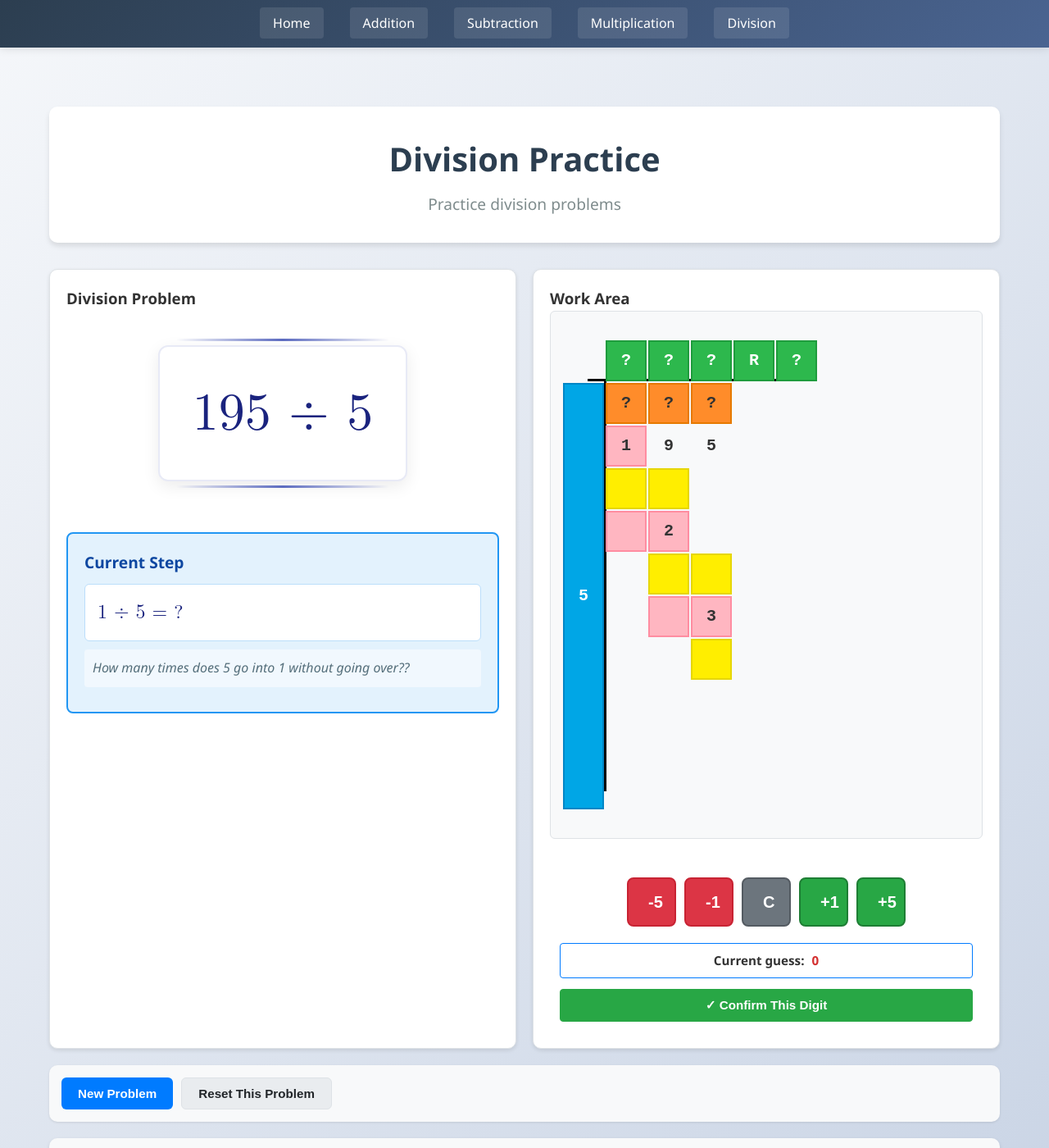
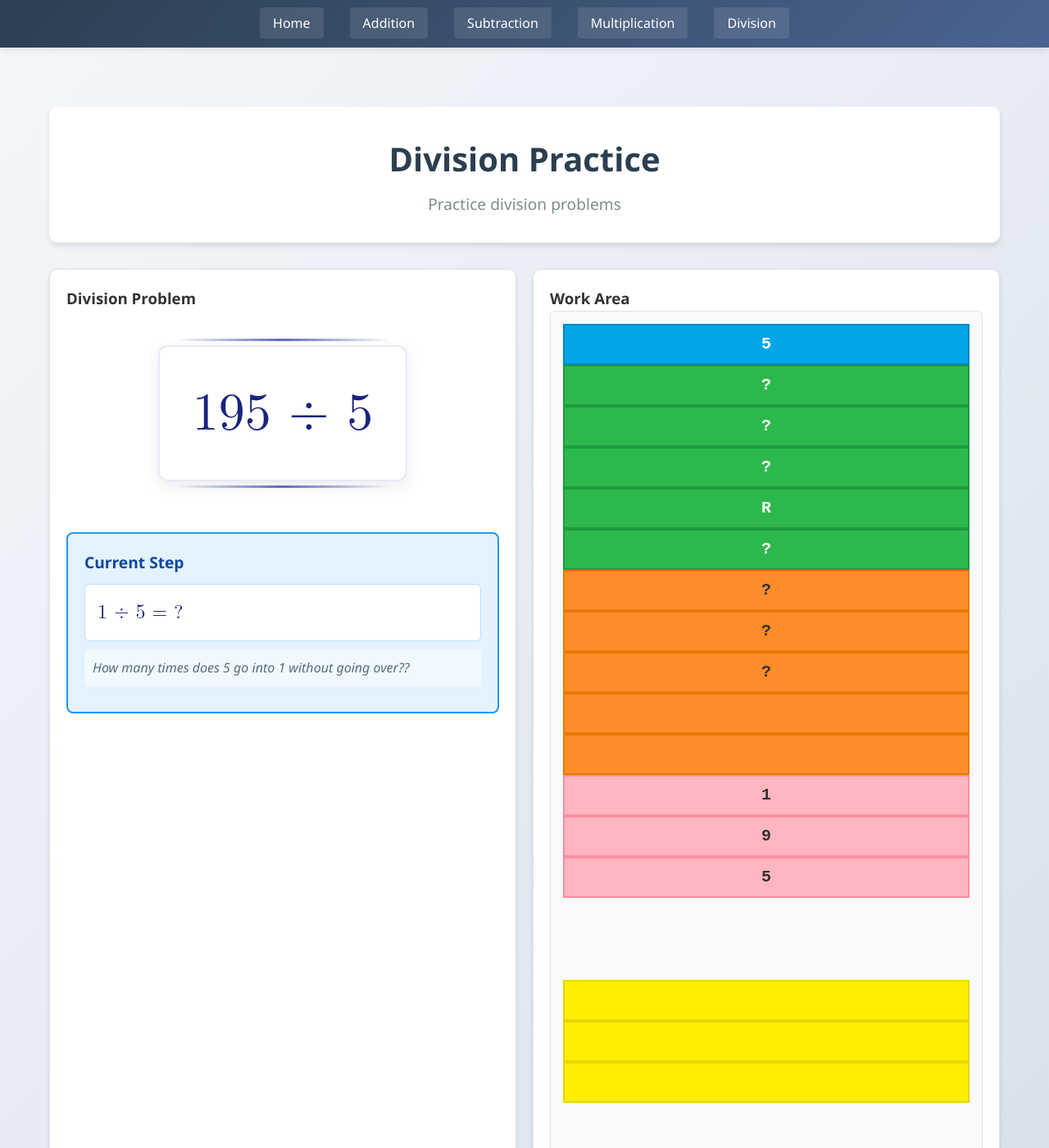
Before and after one commit to ZBZFirst/Math, a Jekyll site: the page built from division.md, in a window 1280 px wide and 1400 px high. Shown: the whole window at 82% size. Built offline with Jekyll 4.4.1, drawn with Linux system fonts in a browser that asks for light colours.

Commit message:
Update division.html

```diff
--- a/_layouts/division.html
+++ b/_layouts/division.html
@@ -30,40 +30,6 @@
     };
     </script>
     <script src="https://cdn.jsdelivr.net/npm/mathjax@3/es5/tex-chtml.js"></script>
-    <style>
-        /* Static grid styles */
-        .static-division-grid {
-            display: grid;
-            grid-template-columns: 50px repeat(5, 50px);
-            grid-template-rows: repeat(11, 50px);
-            gap: 2px;
-            position: relative;
-        }
-
-        .static-grid-container {
-            position: relative;
-            display: inline-block;
-        }
-
-        .static-division-symbol {
-            position: absolute;
-            left: 50px;
-            top: 50px;
-            width: 3px;
-            height: 500px;
-            background: black;
-        }
-
-        .static-division-symbol::before {
-            content: '';
-            position: absolute;
-            top: -3px;
-            left: -20px;
-            width: 260px;
-            height: 3px;
-            background: black;
-        }
-    </style>
 </head>
 <body>
     {% include header.html %}
@@ -105,88 +71,97 @@
                 <div class="work-container">
                     <h3>Work Area</h3>
                     <div class="Work-Container" id="workStageContainer">
-                        <div class="static-grid-container">
-                            <div class="static-division-symbol"></div>
-                            <div class="static-division-grid" id="divisionGrid">
-                                <!-- =========== DIVISOR GRID (spans rows 2-12) =========== -->
-                                <div id="divisor" class="grid-cell blue" style="grid-column:1; grid-row:2/span 11">5</div>
+                        <div class="division-work-layout">
 
-                                <!-- =========== ANSWER ROW =========== -->
-                                <div id="ans-q0" class="grid-cell green" style="grid-column:2; grid-row:1">?</div>
-                                <div id="ans-q1" class="grid-cell green" style="grid-column:3; grid-row:1">?</div>
-                                <div id="ans-q2" class="grid-cell green" style="grid-column:4; grid-row:1">?</div>
-                                <div id="ans-r" class="grid-cell green" style="grid-column:5; grid-row:1">R</div>
-                                <div id="ans-rem" class="grid-cell green" style="grid-column:6; grid-row:1">?</div>
+                            <!-- 1. DIVISOR (left side) -->
+                            <div class="divisor-section">
+                                <div id="divisor" class="grid-cell blue">5</div>
+                            </div>
 
+                            <!-- 2. ANSWER ROW (top right) -->
+                            <div class="answer-section">
+                                <div id="ans-q0" class="grid-cell green">?</div>
+                                <div id="ans-q1" class="grid-cell green">?</div>
+                                <div id="ans-q2" class="grid-cell green">?</div>
+                                <div id="ans-r" class="grid-cell green">R</div>
+                                <div id="ans-rem" class="grid-cell green">?</div>
+                            </div>
+
+
+                            <!-- 3. WORK GRID (main area) -->
+                            <div class="work-grid-section">
+                                <div class="division-symbol"></div>
+                                <div class="work-grid" id="divisionGrid">
                                     <!-- =========== ROW 1: DIVIDEND =========== -->
-                                <div id="r1c1" class="grid-cell orange" style="grid-column:2; grid-row:2">?</div>
-                                <div id="r1c2" class="grid-cell orange" style="grid-column:3; grid-row:2">?</div>
-                                <div id="r1c3" class="grid-cell orange" style="grid-column:4; grid-row:2">?</div>
-                                <div id="r1c4" class="grid-cell empty" style="grid-column:5; grid-row:2"></div>
-                                <div id="r1c5" class="grid-cell empty" style="grid-column:6; grid-row:2"></div>
+                                    <div id="r1c1" class="grid-cell orange">?</div>
+                                    <div id="r1c2" class="grid-cell orange">?</div>
+                                    <div id="r1c3" class="grid-cell orange">?</div>
+                                    <div id="r1c4" class="grid-cell orange"></div>
+                                    <div id="r1c5" class="grid-cell orange"></div>
 
                                     <!-- =========== ROW 2: STEP 1 PRODUCT =========== -->
-                                <div id="r2c1" class="grid-cell pink" style="grid-column:2; grid-row:3"></div>
-                                <div id="r2c2" class="grid-cell empty" style="grid-column:3; grid-row:3"></div>
-                                <div id="r2c3" class="grid-cell empty" style="grid-column:4; grid-row:3"></div>
-                                <div id="r2c4" class="grid-cell empty" style="grid-column:5; grid-row:3"></div>
-                                <div id="r2c5" class="grid-cell empty" style="grid-column:6; grid-row:3"></div>
+                                    <div id="r2c1" class="grid-cell pink"></div>
+                                    <div id="r2c2" class="grid-cell pink"></div>
+                                    <div id="r2c3" class="grid-cell pink"></div>
+                                    <div id="r2c4" class="grid-cell empty"></div>
+                                    <div id="r2c5" class="grid-cell empty"></div>
 
                                     <!-- =========== ROW 3: STEP 1 REMAINDER =========== -->
-                                <div id="r3c1" class="grid-cell yellow" style="grid-column:2; grid-row:4"></div>
-                                <div id="r3c2" class="grid-cell yellow" style="grid-column:3; grid-row:4">2</div>
-                                <div id="r3c3" class="grid-cell empty" style="grid-column:4; grid-row:4"></div>
-                                <div id="r3c4" class="grid-cell empty" style="grid-column:5; grid-row:4"></div>
-                                <div id="r3c5" class="grid-cell empty" style="grid-column:6; grid-row:4"></div>
+                                    <div id="r3c1" class="grid-cell yellow"></div>
+                                    <div id="r3c2" class="grid-cell yellow">2</div>
+                                    <div id="r3c3" class="grid-cell yellow"></div>
+                                    <div id="r3c4" class="grid-cell empty"></div>
+                                    <div id="r3c5" class="grid-cell empty"></div>
 
                                     <!-- =========== ROW 4: STEP 2 PRODUCT =========== -->
-                                <div id="r4c1" class="grid-cell pink" style="grid-column:2; grid-row:5"></div>
-                                <div id="r4c2" class="grid-cell pink" style="grid-column:3; grid-row:5"></div>
-                                <div id="r4c3" class="grid-cell empty" style="grid-column:4; grid-row:5"></div>
-                                <div id="r4c4" class="grid-cell empty" style="grid-column:5; grid-row:5"></div>
-                                <div id="r4c5" class="grid-cell empty" style="grid-column:6; grid-row:5"></div>
+                                    <div id="r4c1" class="grid-cell pink"></div>
+                                    <div id="r4c2" class="grid-cell pink"></div>
+                                    <div id="r4c3" class="grid-cell pink"></div>
+                                    <div id="r4c4" class="grid-cell empty"></div>
+                                    <div id="r4c5" class="grid-cell empty"></div>
 
                                     <!-- =========== ROW 5: STEP 2 REMAINDER =========== -->
-                                <div id="r5c1" class="grid-cell empty" style="grid-column:2; grid-row:6"></div>
-                                <div id="r5c2" class="grid-cell yellow" style="grid-column:3; grid-row:6"></div>
-                                <div id="r5c3" class="grid-cell yellow" style="grid-column:4; grid-row:6">3</div>
-                                <div id="r5c4" class="grid-cell empty" style="grid-column:5; grid-row:6"></div>
-                                <div id="r5c5" class="grid-cell empty" style="grid-column:6; grid-row:6"></div>
+                                    <div id="r5c1" class="grid-cell yellow"></div>
+                                    <div id="r5c2" class="grid-cell yellow"></div>
+                                    <div id="r5c3" class="grid-cell yellow">3</div>
+                                    <div id="r5c4" class="grid-cell empty"></div>
+                                    <div id="r5c5" class="grid-cell empty"></div>
 
                                     <!-- =========== ROW 6: STEP 3 PRODUCT =========== -->
-                                <div id="r6c1" class="grid-cell empty" style="grid-column:2; grid-row:7"></div>
-                                <div id="r6c2" class="grid-cell pink" style="grid-column:3; grid-row:7"></div>
-                                <div id="r6c3" class="grid-cell pink" style="grid-column:4; grid-row:7"></div>
-                                <div id="r6c4" class="grid-cell empty" style="grid-column:5; grid-row:7"></div>
-                                <div id="r6c5" class="grid-cell empty" style="grid-column:6; grid-row:7"></div>
+                                    <div id="r6c1" class="grid-cell pink"></div>
+                                    <div id="r6c2" class="grid-cell pink"></div>
+                                    <div id="r6c3" class="grid-cell pink"></div>
+                                    <div id="r6c4" class="grid-cell empty"></div>
+                                    <div id="r6c5" class="grid-cell empty"></div>
 
                                     <!-- =========== ROW 7: STEP 3 REMAINDER =========== -->
-                                <div id="r7c1" class="grid-cell empty" style="grid-column:2; grid-row:8"></div>
-                                <div id="r7c2" class="grid-cell empty" style="grid-column:3; grid-row:8"></div>
-                                <div id="r7c3" class="grid-cell yellow" style="grid-column:4; grid-row:8"></div>
-                                <div id="r7c4" class="grid-cell empty" style="grid-column:5; grid-row:8"></div>
-                                <div id="r7c5" class="grid-cell empty" style="grid-column:6; grid-row:8"></div>
+                                    <div id="r7c1" class="grid-cell yellow"></div>
+                                    <div id="r7c2" class="grid-cell yellow"></div>
+                                    <div id="r7c3" class="grid-cell yellow"></div>
+                                    <div id="r7c4" class="grid-cell empty"></div>
+                                    <div id="r7c5" class="grid-cell empty"></div>
 
                                     <!-- =========== ROW 8: EXTRA (for 4-digit problems) =========== -->
-                                <div id="r8c1" class="grid-cell empty" style="grid-column:2; grid-row:9"></div>
-                                <div id="r8c2" class="grid-cell empty" style="grid-column:3; grid-row:9"></div>
-                                <div id="r8c3" class="grid-cell empty" style="grid-column:4; grid-row:9"></div>
-                                <div id="r8c4" class="grid-cell empty" style="grid-column:5; grid-row:9"></div>
-                                <div id="r8c5" class="grid-cell empty" style="grid-column:6; grid-row:9"></div>
+                                    <div id="r8c1" class="grid-cell empty"></div>
+                                    <div id="r8c2" class="grid-cell empty"></div>
+                                    <div id="r8c3" class="grid-cell empty"></div>
+                                    <div id="r8c4" class="grid-cell empty"></div>
+                                    <div id="r8c5" class="grid-cell empty"></div>
 
                                     <!-- =========== ROW 9: EXTRA (for 5-digit problems) =========== -->
-                                <div id="r9c1" class="grid-cell empty" style="grid-column:2; grid-row:10"></div>
-                                <div id="r9c2" class="grid-cell empty" style="grid-column:3; grid-row:10"></div>
-                                <div id="r9c3" class="grid-cell empty" style="grid-column:4; grid-row:10"></div>
-                                <div id="r9c4" class="grid-cell empty" style="grid-column:5; grid-row:10"></div>
-                                <div id="r9c5" class="grid-cell empty" style="grid-column:6; grid-row:10"></div>
+                                    <div id="r9c1" class="grid-cell empty"></div>
+                                    <div id="r9c2" class="grid-cell empty"></div>
+                                    <div id="r9c3" class="grid-cell empty"></div>
+                                    <div id="r9c4" class="grid-cell empty"></div>
+                                    <div id="r9c5" class="grid-cell empty"></div>
 
                                     <!-- =========== ROW 10: EXTRA (baseline) =========== -->
-                                <div id="r10c1" class="grid-cell empty" style="grid-column:2; grid-row:11"></div>
-                                <div id="r10c2" class="grid-cell empty" style="grid-column:3; grid-row:11"></div>
-                                <div id="r10c3" class="grid-cell empty" style="grid-column:4; grid-row:11"></div>
-                                <div id="r10c4" class="grid-cell empty" style="grid-column:5; grid-row:11"></div>
-                                <div id="r10c5" class="grid-cell empty" style="grid-column:6; grid-row:11"></div>
+                                    <div id="r10c1" class="grid-cell empty"></div>
+                                    <div id="r10c2" class="grid-cell empty"></div>
+                                    <div id="r10c3" class="grid-cell empty"></div>
+                                    <div id="r10c4" class="grid-cell empty"></div>
+                                    <div id="r10c5" class="grid-cell empty"></div>
+                                </div>
                             </div>
                         </div>
                     </div>
```
Lines whose indentation alone changed are shown as unchanged.
